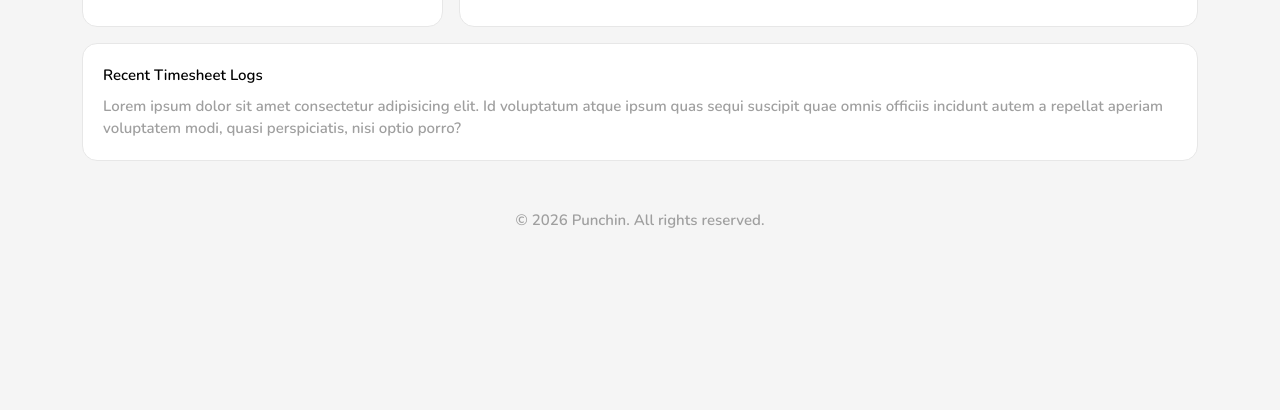
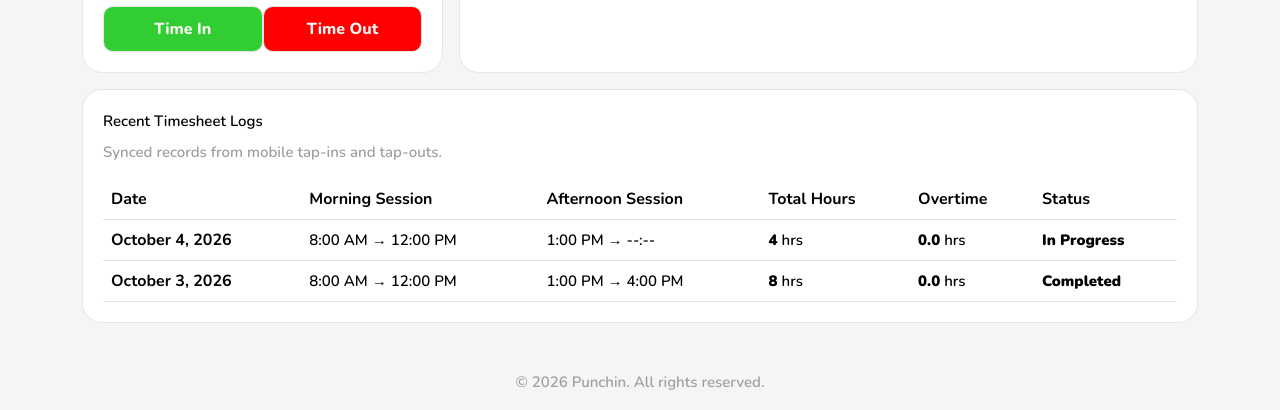
Before and after one commit to 3stannn/Punchin, a plain HTML site: page pages/home.html in a window 1280 px wide. Shown: the part 504-914 px from the top of the page. Before the commit the page ends 800 px from the top, so only its background shows below. Drawn offline with nearby package versions, Linux system fonts and the light colour scheme.

Commit message:
popolate table and time in and time out

```diff
--- a/css/style.css
+++ b/css/style.css
@@ -186,7 +186,7 @@ footer {
 
 .card {
     background-color: #FFFFFF;
-    border-radius: 15px;
+    border-radius: 20px;
     border: 1px solid #e7e7e7;
     padding: 20px;
     width: 100%;
@@ -199,6 +199,29 @@ footer {
 
 .inactive {
     color: #FF0000 !important;
+}
+
+button {
+    border: 1px solid #e7e7e7;
+    border-radius: 10px;
+    padding: 10px;
+    width: 100%;
+    font-weight: 800;
+}
+
+button:hover {
+    background-color: #171717;
+    color: #F5F5F5;
+}
+
+.time-in {
+    background-color: #32CD32;
+    color: #F5F5F5;
+}
+
+.time-out {
+    background-color: #FF0000;
+    color: #F5F5F5;
 }
 
 .progress {
--- a/pages/home.html
+++ b/pages/home.html
@@ -69,6 +69,10 @@
                         <p class="text-black mb-2">Time In / Time Out</p>
                         <h1 class="body-heavy" id="clock"></h1>
                         <p class="text" id="display-date2"></p>
+                        <div class="d-flex justify-content-between mb-0">
+                            <button class="time-in">Time In</button>
+                            <button class="time-out">Time Out</button>
+                        </div>
                     </div>
                 </div>
                 <div class="col-12 col-lg-8">
@@ -76,8 +80,8 @@
                         <p class="text-black mb-2">Quota Tracker</p>
                         <p class="text-black fw-bolder mb-0">John Doe</p>
                         <p class="text mb-0">Student ID: 2024800001 | Web Developer Intern at Company</p>
-                        <div class="progress mt-4" role="progressbar" aria-valuenow="5"
-                            aria-valuemin="0" aria-valuemax="100">
+                        <div class="progress mt-4" role="progressbar" aria-valuenow="5" aria-valuemin="0"
+                            aria-valuemax="100">
                             <div class="progress-bar"><span class="small">10%</span></div>
                         </div>
                     </div>
@@ -87,10 +91,39 @@
                 <div class="col-12">
                     <div class="card">
                         <p class="text-black mb-2">Recent Timesheet Logs</p>
-                        <p class="text mb-0">Lorem ipsum dolor sit amet consectetur adipisicing elit. Id voluptatum
-                            atque
-                            ipsum quas sequi suscipit quae omnis officiis incidunt autem a repellat aperiam voluptatem
-                            modi, quasi perspiciatis, nisi optio porro?</p>
+                        <p class="text mb-0">Synced records from mobile tap-ins and tap-outs.</p>
+                        <div class="table-responsive mt-3">
+                            <table class="table text-nowrap align-middle mb-0">
+                                <thead>
+                                    <tr>
+                                        <th>Date</th>
+                                        <th>Morning Session</th>
+                                        <th>Afternoon Session</th>
+                                        <th>Total Hours</th>
+                                        <th>Overtime</th>
+                                        <th>Status</th>
+                                    </tr>
+                                </thead>
+                                <tbody>
+                                    <tr>
+                                        <td><b>October 4, 2026</b></td>
+                                        <td class="text">8:00 AM &#8594; 12:00 PM</td>
+                                        <td class="text">1:00 PM &#8594; --:--</td>
+                                        <td class="text"><b>4</b> hrs</td>
+                                        <td class="text"><b>0.0</b> hrs</td>
+                                        <td class="text"><b>In Progress</b></td>
+                                    </tr>
+                                    <tr>
+                                        <td><b>October 3, 2026</b></td>
+                                        <td class="text">8:00 AM &#8594; 12:00 PM</td>
+                                        <td class="text">1:00 PM &#8594; 4:00 PM</td>
+                                        <td class="text"><b>8</b> hrs</td>
+                                        <td class="text"><b>0.0</b> hrs</td>
+                                        <td class="text"><b>Completed</b></td>
+                                    </tr>
+                                </tbody>
+                            </table>
+                        </div>
                     </div>
                 </div>
             </div>
```
